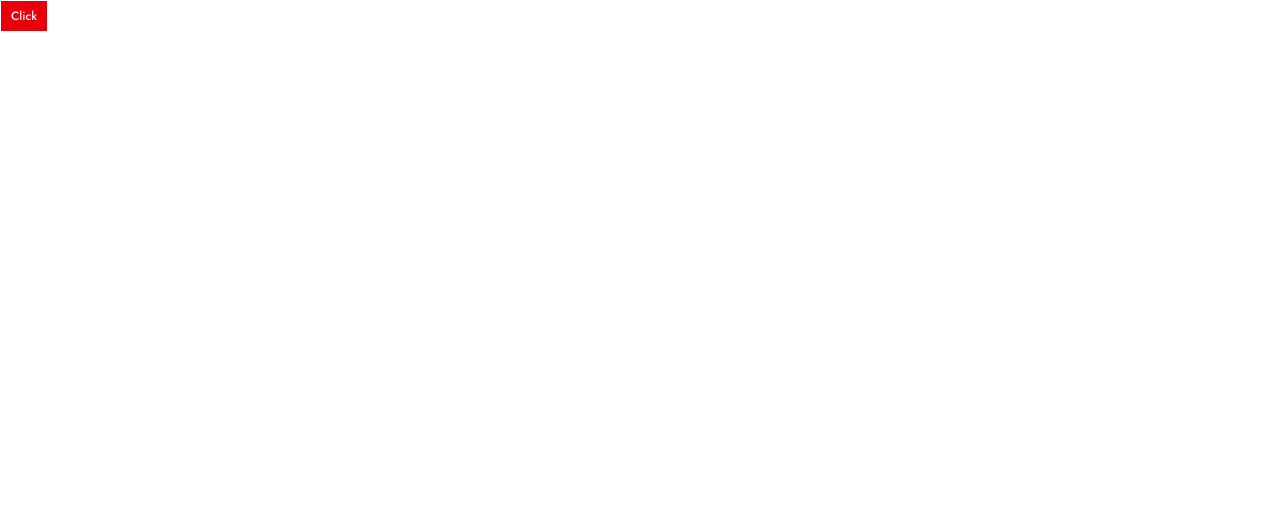
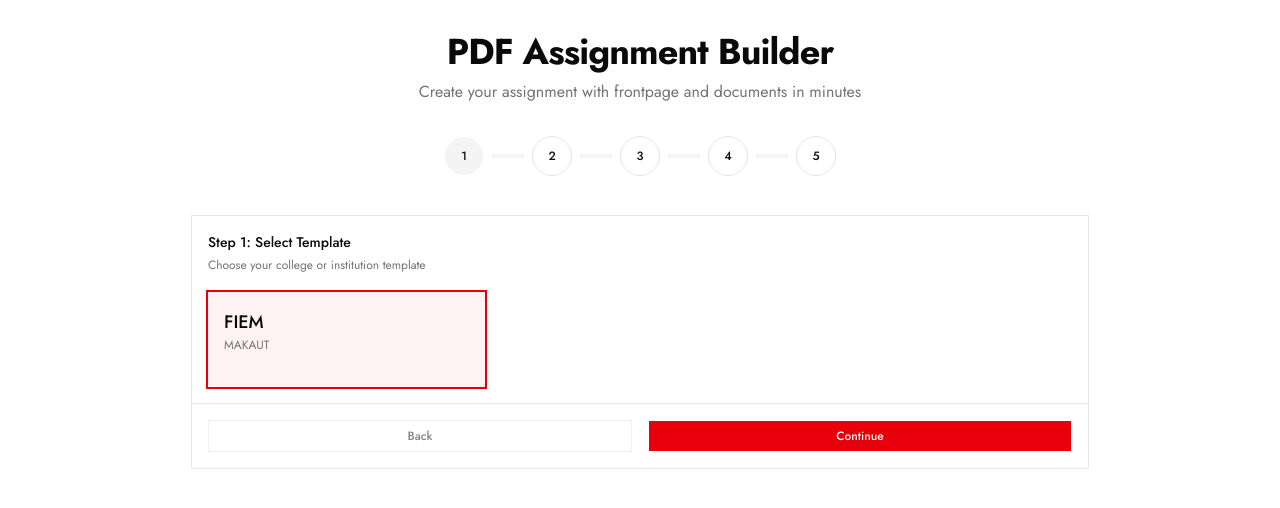
Before and after one commit to agambagish/pdf-assignment-builder, a Next.js app: page / in a window 1280 px wide. Shown: the top 508 px of the page. Built offline with nearby package versions, Linux system fonts and the light colour scheme.

Commit message:
feat: add template selection & step indicator

```diff
--- a/src/app/page.tsx
+++ b/src/app/page.tsx
@@ -1,5 +1,32 @@
-import { Button } from "@/components/ui/button";
+"use client";
+
+import { useState } from "react";
+
+import { SelectTemplateStep } from "@/components/global/select-template-step";
+import { StepIndicator } from "@/components/global/step-indicator";
 
 export default function () {
-  return <Button>Click</Button>;
+  const [currentStep, setCurrentStep] = useState(1);
+
+  return (
+    <div className="min-h-screen p-4 md:p-8">
+      <div className="mx-auto max-w-4xl">
+        <div className="mb-8 text-center">
+          <h1 className="mb-2 font-bold text-4xl tracking-tight">
+            PDF Assignment Builder
+          </h1>
+          <p className="text-muted-foreground">
+            Create your assignment with frontpage and documents in minutes
+          </p>
+        </div>
+        <StepIndicator
+          currentStep={currentStep}
+          setCurrentStep={setCurrentStep}
+        />
+        {currentStep === 1 && (
+          <SelectTemplateStep setCurrentStep={setCurrentStep} />
+        )}
+      </div>
+    </div>
+  );
 }
--- /dev/null
+++ b/src/components/global/select-template-step.tsx
@@ -0,0 +1,66 @@
+"use client";
+
+import type { Dispatch, SetStateAction } from "react";
+
+import { Button } from "@/components/ui/button";
+import {
+  Card,
+  CardContent,
+  CardDescription,
+  CardFooter,
+  CardHeader,
+  CardTitle,
+} from "@/components/ui/card";
+import { TEMPLATES } from "@/lib/templates";
+
+interface Props {
+  setCurrentStep: Dispatch<SetStateAction<number>>;
+}
+
+const selectedId = "1";
+
+export function SelectTemplateStep({ setCurrentStep }: Props) {
+  return (
+    <Card>
+      <CardHeader>
+        <CardTitle>Step 1: Select Template</CardTitle>
+        <CardDescription>
+          Choose your college or institution template
+        </CardDescription>
+      </CardHeader>
+      <CardContent>
+        <div className="grid grid-cols-1 gap-4 sm:grid-cols-2 md:grid-cols-3">
+          {TEMPLATES.map((template) => (
+            <Card
+              key={template.college}
+              className={`cursor-pointer transition-all ${
+                selectedId === template.id
+                  ? "border-primary bg-primary/5 ring-2 ring-primary"
+                  : "hover:border-primary/50"
+              }`}
+            >
+              <CardHeader className="pb-3">
+                <div className="flex items-start justify-between">
+                  <div>
+                    <CardTitle className="text-lg">
+                      {template.college}
+                    </CardTitle>
+                    <CardDescription>{template.university}</CardDescription>
+                  </div>
+                </div>
+              </CardHeader>
+            </Card>
+          ))}
+        </div>
+      </CardContent>
+      <CardFooter className="flex gap-4">
+        <Button variant="outline" disabled className="flex-1">
+          Back
+        </Button>
+        <Button onClick={() => setCurrentStep(2)} className="flex-1">
+          Continue
+        </Button>
+      </CardFooter>
+    </Card>
+  );
+}
--- /dev/null
+++ b/src/components/global/step-indicator.tsx
@@ -0,0 +1,36 @@
+"use client";
+
+import type { Dispatch, SetStateAction } from "react";
+
+import { Button } from "@/components/ui/button";
+
+interface Props {
+  currentStep: number;
+  setCurrentStep: Dispatch<SetStateAction<number>>;
+}
+
+export function StepIndicator({ currentStep, setCurrentStep }: Props) {
+  return (
+    <div className="flex justify-center">
+      <div className="mb-8 flex gap-2 overflow-x-auto pb-2">
+        {[1, 2, 3, 4, 5].map((step) => (
+          <div key={step} className="flex min-w-max items-center gap-2">
+            <Button
+              variant={currentStep >= step ? "secondary" : "outline"}
+              size="sm"
+              className="h-10 w-10 rounded-full p-0"
+              onClick={() => step <= currentStep && setCurrentStep(step)}
+            >
+              {step}
+            </Button>
+            {step < 5 && (
+              <div
+                className={`h-1 w-8 ${currentStep >= step + 1 ? "bg-primary" : "bg-muted"}`}
+              />
+            )}
+          </div>
+        ))}
+      </div>
+    </div>
+  );
+}
--- /dev/null
+++ b/src/components/ui/card.tsx
@@ -0,0 +1,103 @@
+import * as React from "react"
+
+import { cn } from "@/lib/utils"
+
+function Card({
+  className,
+  size = "default",
+  ...props
+}: React.ComponentProps<"div"> & { size?: "default" | "sm" }) {
+  return (
+    <div
+      data-slot="card"
+      data-size={size}
+      className={cn(
+        "group/card flex flex-col gap-4 overflow-hidden rounded-none bg-card py-4 text-xs/relaxed text-card-foreground ring-1 ring-foreground/10 has-data-[slot=card-footer]:pb-0 has-[>img:first-child]:pt-0 data-[size=sm]:gap-2 data-[size=sm]:py-3 data-[size=sm]:has-data-[slot=card-footer]:pb-0 *:[img:first-child]:rounded-none *:[img:last-child]:rounded-none",
+        className
+      )}
+      {...props}
+    />
+  )
+}
+
+function CardHeader({ className, ...props }: React.ComponentProps<"div">) {
+  return (
+    <div
+      data-slot="card-header"
+      className={cn(
+        "group/card-header @container/card-header grid auto-rows-min items-start gap-1 rounded-none px-4 group-data-[size=sm]/card:px-3 has-data-[slot=card-action]:grid-cols-[1fr_auto] has-data-[slot=card-description]:grid-rows-[auto_auto] [.border-b]:pb-4 group-data-[size=sm]/card:[.border-b]:pb-3",
+        className
+      )}
+      {...props}
+    />
+  )
+}
+
+function CardTitle({ className, ...props }: React.ComponentProps<"div">) {
+  return (
+    <div
+      data-slot="card-title"
+      className={cn(
+        "text-sm font-medium group-data-[size=sm]/card:text-sm",
+        className
+      )}
+      {...props}
+    />
+  )
+}
+
+function CardDescription({ className, ...props }: React.ComponentProps<"div">) {
+  return (
+    <div
+      data-slot="card-description"
+      className={cn("text-xs/relaxed text-muted-foreground", className)}
+      {...props}
+    />
+  )
+}
+
+function CardAction({ className, ...props }: React.ComponentProps<"div">) {
+  return (
+    <div
+      data-slot="card-action"
+      className={cn(
+        "col-start-2 row-span-2 row-start-1 self-start justify-self-end",
+        className
+      )}
+      {...props}
+    />
+  )
+}
+
+function CardContent({ className, ...props }: React.ComponentProps<"div">) {
+  return (
+    <div
+      data-slot="card-content"
+      className={cn("px-4 group-data-[size=sm]/card:px-3", className)}
+      {...props}
+    />
+  )
+}
+
+function CardFooter({ className, ...props }: React.ComponentProps<"div">) {
+  return (
+    <div
+      data-slot="card-footer"
+      className={cn(
+        "flex items-center rounded-none border-t p-4 group-data-[size=sm]/card:p-3",
+        className
+      )}
+      {...props}
+    />
+  )
+}
+
+export {
+  Card,
+  CardHeader,
+  CardFooter,
+  CardTitle,
+  CardAction,
+  CardDescription,
+  CardContent,
+}
--- /dev/null
+++ b/src/lib/constants.ts
@@ -0,0 +1,10 @@
+export const SEMESTERS = [
+  "1st Sem",
+  "2nd Sem",
+  "3rd Sem",
+  "4th Sem",
+  "5th Sem",
+  "6th Sem",
+  "7th Sem",
+  "8th Sem",
+];
--- /dev/null
+++ b/src/lib/templates.ts
@@ -0,0 +1,53 @@
+import { SEMESTERS } from "./constants";
+
+type Template = {
+  id: string;
+  college: string;
+  university: string;
+  docName: string;
+  fields: Array<
+    | {
+        label: string;
+        placeholder: string;
+        type: "string";
+      }
+    | {
+        label: string;
+        placeholder: string;
+        type: "select";
+        options: string[];
+      }
+  >;
+};
+
+export const TEMPLATES: Array<Template> = [
+  {
+    id: "1",
+    college: "FIEM",
+    university: "MAKAUT",
+    docName: "fiem-makaut-148.docx",
+    fields: [
+      {
+        label: "Full Name",
+        placeholder: "{{FULLNAME}}",
+        type: "string",
+      },
+      {
+        label: "Roll Number",
+        placeholder: "{{ROLL_NUMBER}}",
+        type: "string",
+      },
+      {
+        label: "Subject",
+        placeholder: "{{SUBJECT}}",
+        type: "string",
+      },
+      {
+        label: "Semester",
+        placeholder: "{{SEMESTER}}",
+        type: "select",
+        options: SEMESTERS,
+      },
+    ],
+  },
+];
```
